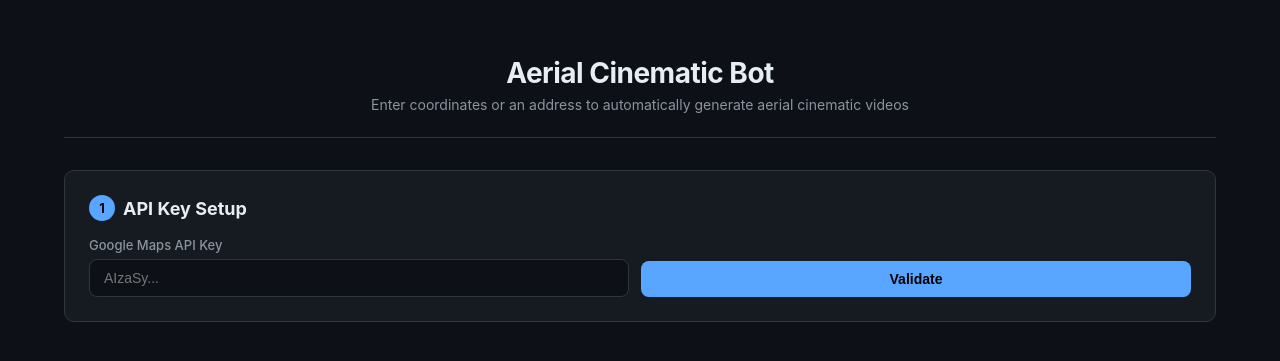
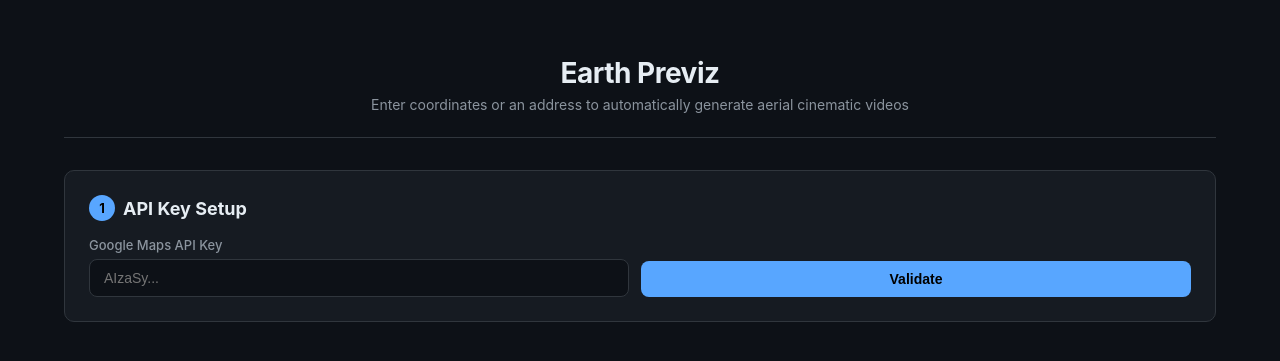
Before and after one commit to mungmung0601/earth-previz, a Flask app: page / in a window 1280 px wide. Shown: the top 361 px of the page. Run offline with Flask 3, Linux system fonts and the light colour scheme.

Commit message:
chore: rename project to Earth Previz
Co-authored-by: Cursor <cursoragent@cursor.com>

```diff
--- a/jsx_exporter.py
+++ b/jsx_exporter.py
@@ -83,7 +83,7 @@ def export_jsx(
     target_ecef = _geodetic_to_ecef(shot.target_lat, shot.target_lng, 0.0)
 
     lines: list[str] = []
-    lines.append('// Generated by Aerial Cinematic Bot')
+    lines.append('// Generated by Earth Previz')
     lines.append(f'// Shot: {shot.title}')
     lines.append('')
     lines.append('{')
--- a/templates/index.html
+++ b/templates/index.html
@@ -3,7 +3,7 @@
 <head>
 <meta charset="utf-8"/>
 <meta name="viewport" content="width=device-width,initial-scale=1"/>
-<title>Aerial Cinematic Bot</title>
+<title>Earth Previz</title>
 <style>
 *{box-sizing:border-box;margin:0;padding:0}
 :root{--bg:#0d1117;--surface:#161b22;--border:#30363d;--text:#e6edf3;--text2:#8b949e;--accent:#58a6ff;--accent2:#238636;--danger:#da3633;--success:#3fb950;--radius:10px}
@@ -76,7 +76,7 @@ input[type=range]::-webkit-slider-thumb{-webkit-appearance:none;width:18px;heigh
 <div class="container">
 
 <header>
-  <h1>Aerial Cinematic Bot</h1>
+  <h1>Earth Previz</h1>
   <p>Enter coordinates or an address to automatically generate aerial cinematic videos</p>
 </header>
 
```
